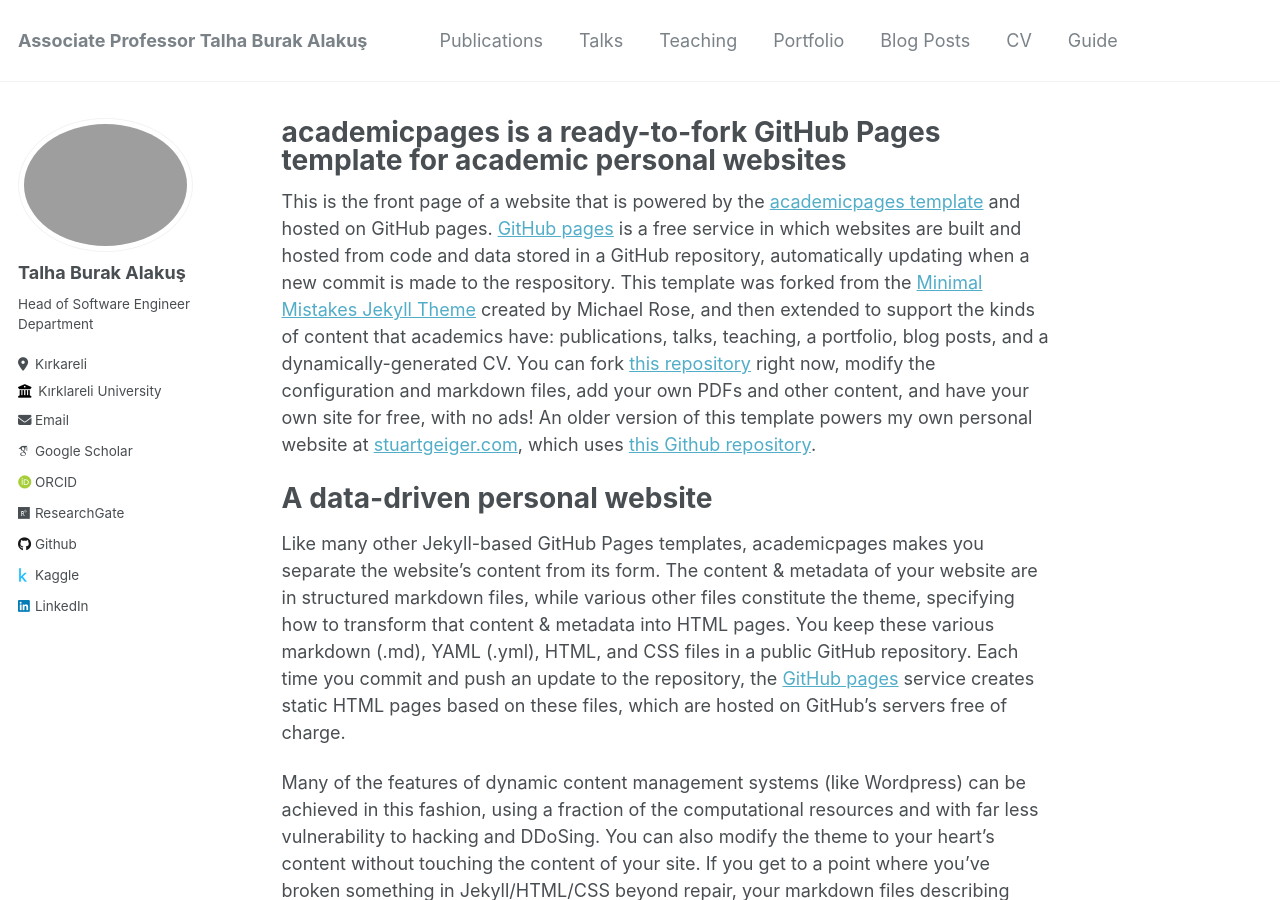
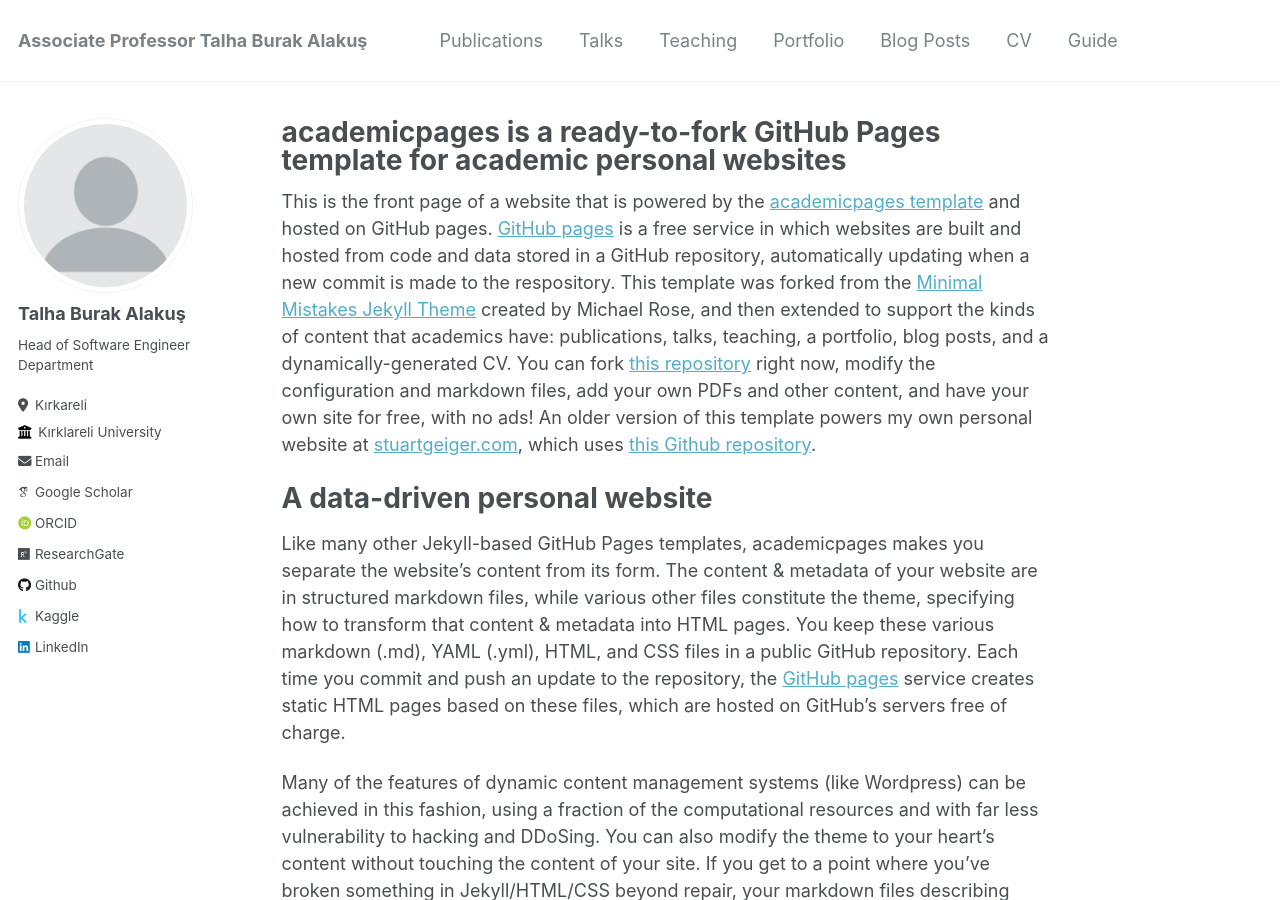
Before and after one commit to burakalakuss/talhaburakalakus.github.io, a Jekyll site: the page built from _pages/about.md, in a window 1280 px wide and 900 px high. Built offline with Jekyll 4.4.1, drawn with Linux system fonts in a browser that asks for light colours; some web fonts are replaced.

Commit message:
Update _config.yml

```diff
--- a/_config.yml
+++ b/_config.yml
@@ -12,6 +12,7 @@ title                    : "Associate Professor Talha Burak Alakuş"
 title_separator          : "-"
 name                     : &name "Your Name"
 description              : &description "personal description"
+url                      : https://academicpages.github.io
 baseurl                  : "" # the subpath of your site, e.g. "/blog"
 
 # Site Author - The following control what appear as part of the author content on the side bar.
@@ -19,7 +20,7 @@ baseurl                  : "" # the subpath of your site, e.g. "/blog"
 #               Additional customization can be done by editing /_includes/author-profile.html
 author:
   # Biographic information
-  avatar           : "profil.png"
+  avatar           : "profile.png"
   name             : "Talha Burak Alakuş"
   pronouns         : # example: "she/her"
   bio              : "Head of Software Engineer Department"
```
